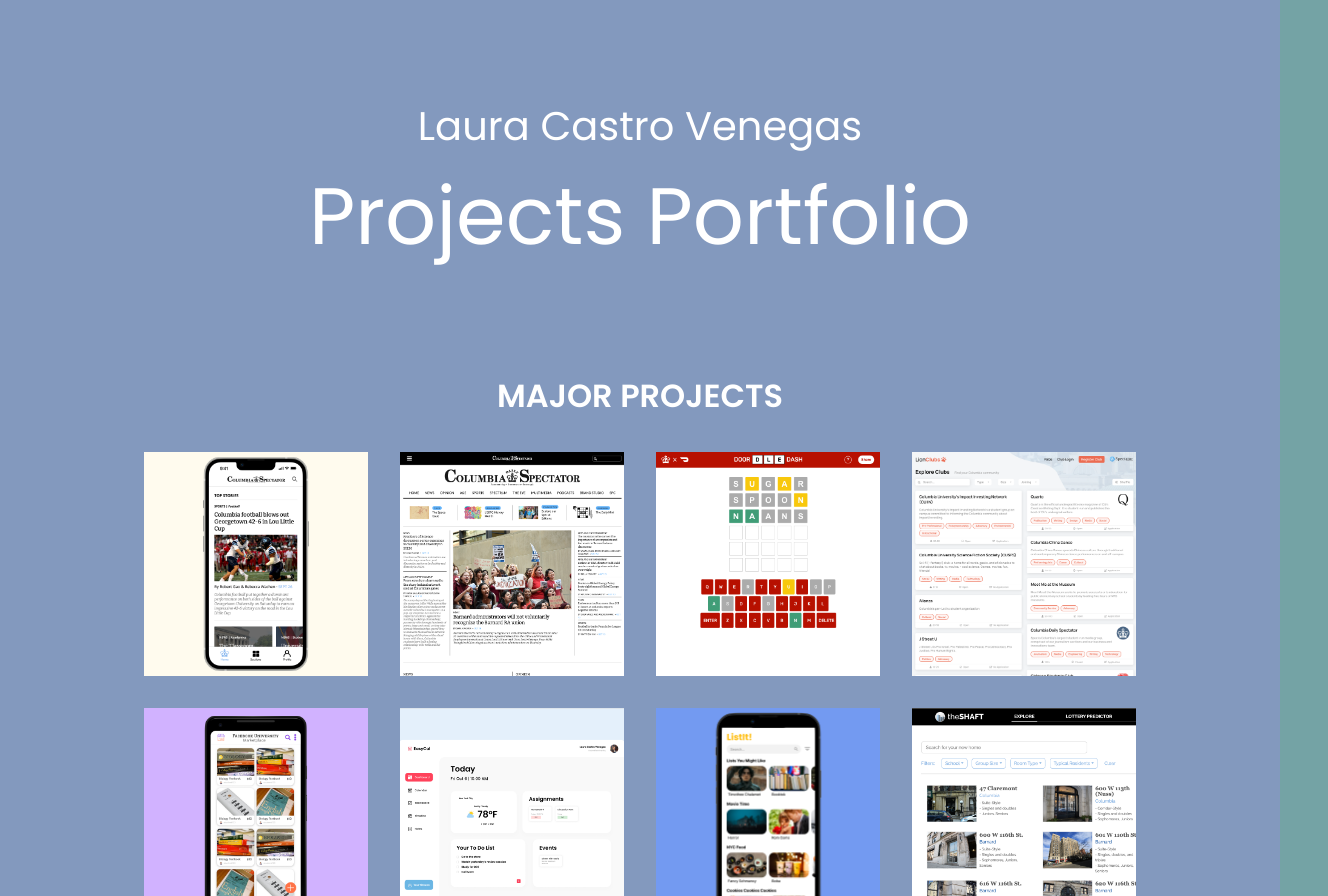
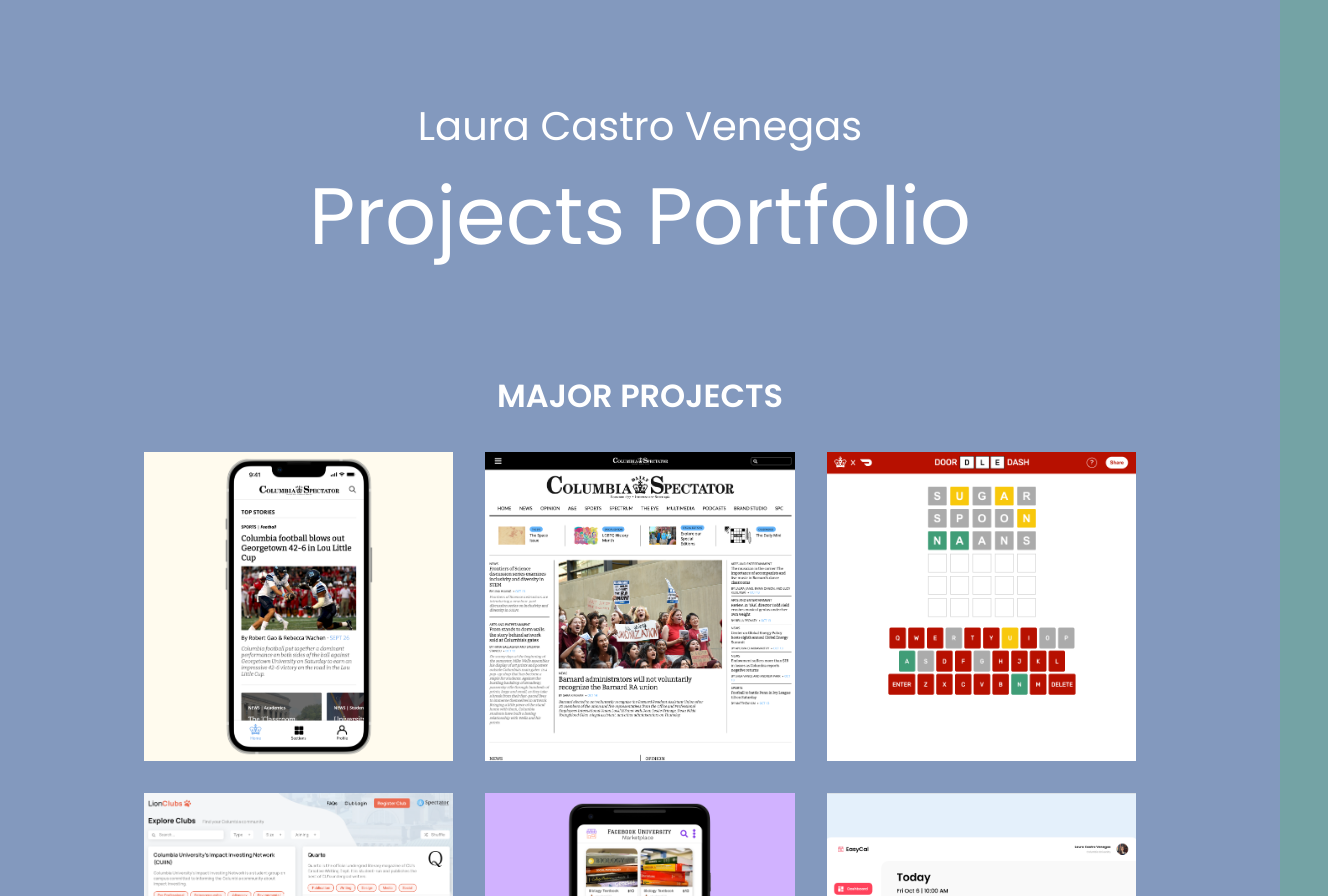
Before and after one commit to lauracastrovenegas/lauracastrovenegas, a React (Create React App) app: page /projects in a window 1280 px wide. Shown: the top 896 px of the page, 1328 px wide, since content can reach past the window. Built offline with nearby package versions, Linux system fonts and the light colour scheme.

Commit message:
Update AllProjects.js

```diff
--- a/src/components/AllProjects.js
+++ b/src/components/AllProjects.js
@@ -1,18 +1,22 @@
 import React from 'react';
 import styled from 'styled-components/macro';
 import theme from '../theme';
-import { all_projects } from '../projects';
+import {all_projects} from '../projects';
 import ProjectCard from './ProjectCard';
 import ProjectCard2 from './ProjectCard2';
 
 const ProjectsContainer = styled.div`
     display: grid;
-    grid-template-columns: repeat(4,1fr);
+    grid-template-columns: repeat(3,1fr);
     width: 80%;
     grid-auto-rows: 1fr;
     margin: 1rem auto;
 
-    @media only screen and (max-width: 768px){
+    @media only screen and (max-width: 1230px){
+        grid-template-columns: repeat(2,1fr);
+    }
+
+    @media only screen and (max-width: 890px){
         grid-template-columns: repeat(1,1fr);
     }
 `;
```
